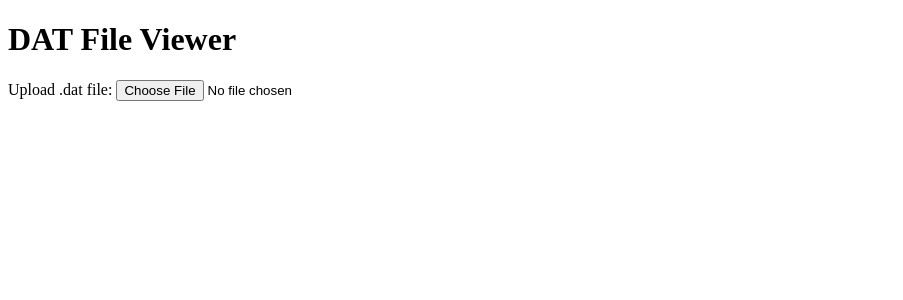
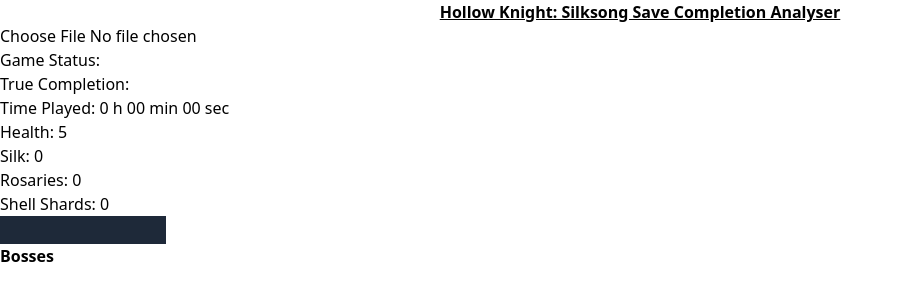
Before and after one commit to BlueOrcaz/silksong-save-viewer, a SvelteKit app: page / in a window 1280 px wide. Shown: the top 300 px of the page, without its empty margins (0-903 px from the left). Built offline with nearby package versions, Linux system fonts and the light colour scheme.

Commit message:
beginning the database, gonna need to spend a whole day extracting all of the data from the json decoded file and then figure out stuff

```diff
--- a/package.json
+++ b/package.json
@@ -23,7 +23,7 @@
 		"eslint-plugin-svelte": "^3.0.0",
 		"globals": "^16.0.0",
 		"svelte": "^5.0.0",
-		"tailwindcss": "^4.0.0",
+		"tailwindcss": "^4.1.13",
 		"vite": "^7.0.4"
 	},
 	"dependencies": {
--- a/src/app.css
+++ b/src/app.css
@@ -0,0 +1 @@
+@import 'tailwindcss';
--- /dev/null
+++ b/src/lib/bossName.svelte
@@ -0,0 +1,13 @@
+<script>
+  export let name;
+  export let defeated = false;
+  export let location;
+</script>
+
+<p class="flex items-center gap-2">
+  <span>{defeated ? "✅" : "❌"}</span>
+  <span class="relative group">
+    <span class="font-bold">{name}</span>
+    <span class="absolute inset-0 bg-gray-800 group-hover:opacity-0 transition-opacity duration-300"></span>
+  </span>
+</p>
--- a/src/lib/decode.js
+++ b/src/lib/decodeSaveFile.js
@@ -68,7 +68,7 @@
 
         let decodedString = new TextDecoder().decode(inputArrayBuffer);
         const parsed = JSON.parse(decodedString);
-        return parsed.playerData;
+        return parsed;
     } catch (error) {
         console.error("File cannot be decoded.", error);
         return `Error decoding file: ${error}`;
--- a/src/lib/fileupload.svelte
+++ b/src/lib/fileupload.svelte
@@ -15,6 +15,5 @@
 </script>
 
 <div>
-    <label for="file-upload">Upload .dat file:</label>
-    <input id="file-upload" type="file" on:change={handleFileChange} />
+    <input type="file" on:change={handleFileChange} />
 </div>
--- a/src/routes/+page.svelte
+++ b/src/routes/+page.svelte
@@ -1,20 +1,77 @@
 <script>
     import FileUpload from "$lib/FileUpload.svelte";
-    import { decodeFile } from "$lib/decode";
-
+    import { decodeFile } from "$lib/decodeSaveFile";
     let decodedResult = null;
 
+    // default
+    let timePlayed = "0 h 00 min 00 sec"; // default
+    let health = 5;
+    let silk = 0;
+    let silkHearts = 0;
+    let rosaries = 0;
+    let shellShards = 0;
+
     async function handleFile(event) {
-        const arrayBuffer = event.detail; // from dispatch
+        const arrayBuffer = event.detail;
         decodedResult = await decodeFile(arrayBuffer);
+        if (decodedResult) {
+            // playtime
+            let playTimeInSeconds = Math.floor(
+                decodedResult.playerData.playTime,
+            );
+            timePlayed = formatTime(playTimeInSeconds);
+
+            health = decodedResult.playerData.maxHealth;
+            silk = decodedResult.playerData.silkMax;
+            silkHearts = decodedResult.playerData.silkRegenMax;
+            rosaries = decodedResult.playerData.geo;
+            shellShards = decodedResult.playerData.ShellShards;
+        }
+    }
+
+    function formatTime(seconds) {
+        const date = new Date(0); // Initialize with the epoch (1970-01-01)
+        date.setSeconds(seconds); // Set the seconds from the decoded playtime
+
+        const hours = String(date.getUTCHours()).padStart(2, "0");
+        const minutes = String(date.getUTCMinutes()).padStart(2, "0");
+        const secondsFormatted = String(date.getUTCSeconds()).padStart(2, "0");
+
+        return `${hours} h ${minutes} min ${secondsFormatted} sec`;
     }
 </script>
 
-<h1>DAT File Viewer</h1>
+<div>
+    <div class="flex place-content-center">
+        <h1 class="font-bold underline">
+            Hollow Knight: Silksong Save Completion Analyser
+        </h1>
+    </div>
 
-<FileUpload on:fileLoaded={handleFile} />
+    <FileUpload on:fileLoaded={handleFile} />
 
-{#if decodedResult}
-    <h2>Decoded Output:</h2>
-    <pre>{decodedResult.geo}</pre>
-{/if}
+    <h2>Game Status:</h2>
+    <h2>True Completion:</h2>
+
+    <p>Time Played: {timePlayed}</p>
+
+    <div>
+        <p>Health: {health}</p>
+        <p>Silk: {silk}</p>
+        <p>Rosaries: {rosaries}</p>
+        <p>Shell Shards: {shellShards}</p>
+    </div>
+
+    <div class="relative group w-fit">
+        <!-- Text -->
+        <p class="text-lg font-bold">Secret Message 👀</p>
+
+        <!-- Cover -->
+        <div class="absolute inset-0 bg-gray-800 group-hover:opacity-0 transition-opacity duration-300"></div>
+    </div>
+
+    <div>
+  <h1 class="font-bold">Bosses</h1>
+
+</div>
+</div>
--- /dev/null
+++ b/src/silksong-database.js
@@ -0,0 +1,4 @@
+// ---------------- Hollow Knight Silksong Data Constant Objects ----------------- //
+/*
+    This is the whole database for the tool, based on the .json save file data
+*/
```
Also changed, not shown: 1 other file (tests, documents, lock files or other folders).
